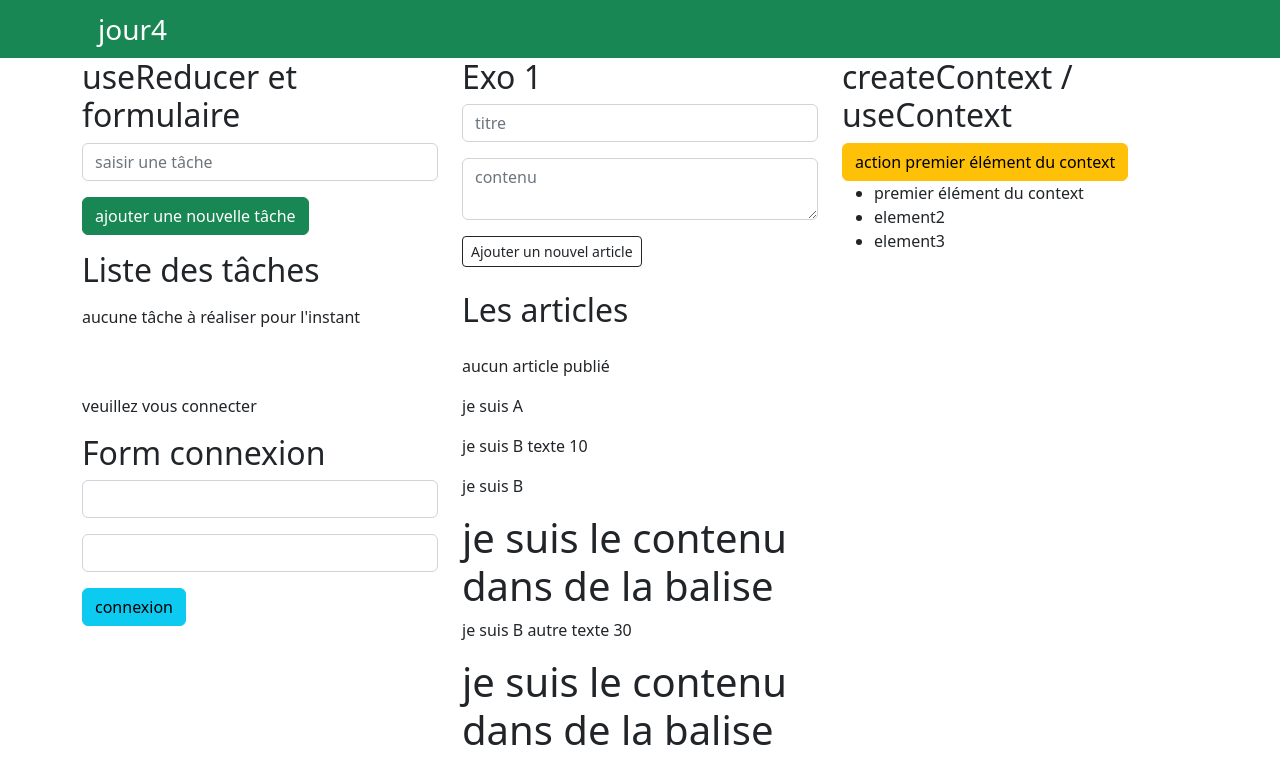
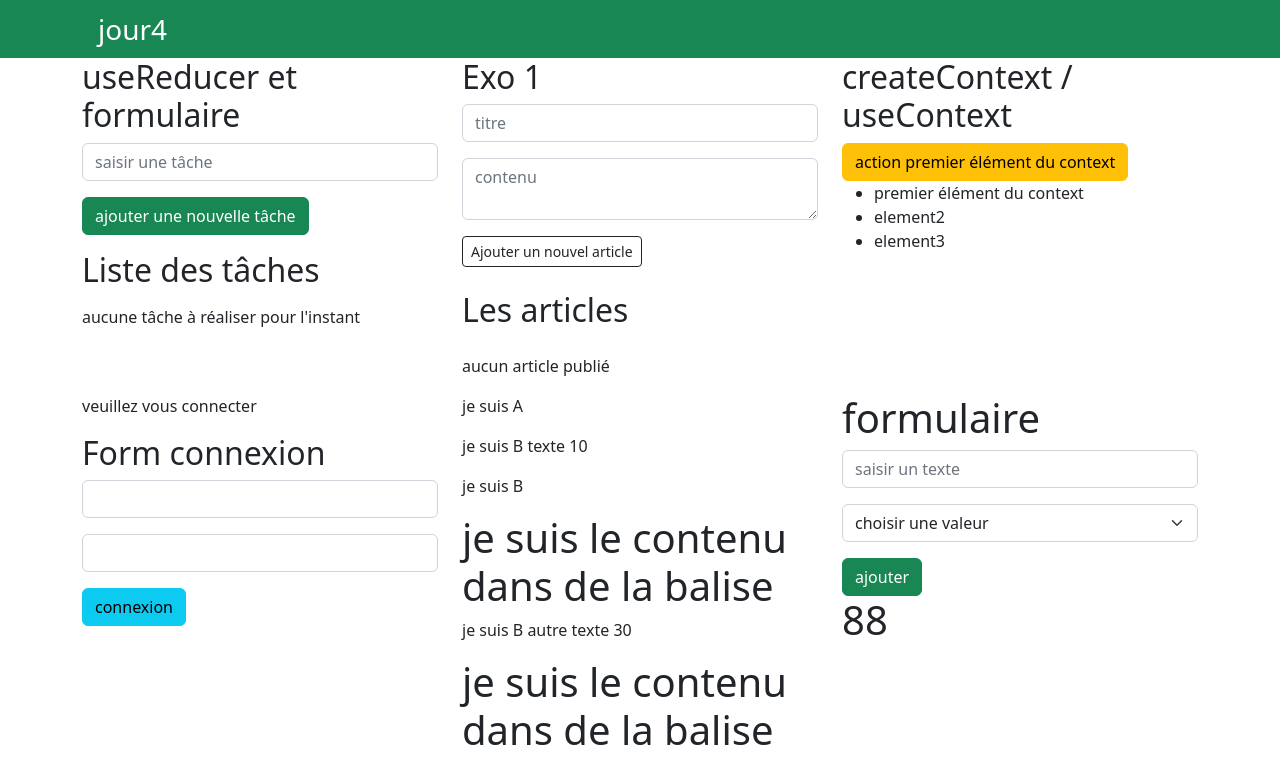
Before and after one commit to webdevproformation/react-greta-dec2022, a React (Vite) app in the folder 04-jour4/: page / in a window 1280 px wide. Shown: the top 784 px of the page. Built offline with nearby package versions, Linux system fonts and the light colour scheme; the HTML template or start-up script is replaced by a standard one.

Commit message:
correction

```diff
--- a/04-jour4/src/App.jsx
+++ b/04-jour4/src/App.jsx
@@ -9,6 +9,9 @@ import { ListeContextProvider } from "./contexts/listeContext";
 import { UserContextProvider } from "./contexts/userContext";
 import Connexion from "./composants/Connexion";
 import Profil from "./composants/Profil";
+import Formulaire from "./composants/Formulaire";
+import Compteur from "./composants/Compteur";
+import { CompteurContextProvider } from "./contexts/compteurContext";
 
 const App = () => {
 
@@ -39,6 +42,16 @@ const App = () => {
         <Col xs={4}>
           <A />
         </Col>
+        <Col xs={4}>
+          <CompteurContextProvider>
+            {/** // #e #8 */}
+            {/** 6 */}
+            {/** 2 */}
+            <Formulaire />
+            {/** 5 */}
+            <Compteur />
+          </CompteurContextProvider>
+        </Col>
       </Row>
     </Container>
   </> );
--- a/04-jour4/src/composants/Action.jsx
+++ b/04-jour4/src/composants/Action.jsx
@@ -1,5 +1,4 @@
 import { Button } from "react-bootstrap"
-
 import { ListeContext } from "../contexts/listeContext" // store
 import { useContext } from "react" // hook pour utiliser le store
 
--- /dev/null
+++ b/04-jour4/src/composants/Compteur.jsx
@@ -0,0 +1,12 @@
+
+//#9
+import {useContext} from "react"
+import { CompteurContext } from "../contexts/compteurContext"
+
+const Compteur = () => {
+    //#9
+    const {compteur} = useContext(CompteurContext)
+    return (<h1>{compteur}</h1>); // #4 #9
+}
+
+export default Compteur;
--- /dev/null
+++ b/04-jour4/src/composants/Formulaire.jsx
@@ -0,0 +1,41 @@
+import {Form , Button } from "react-bootstrap"
+import {useRef , useContext} from "react" // #3 #10
+import { CompteurContext } from "../contexts/compteurContext" // #10
+
+
+const Formulaire = () => {
+    const {dispatch} = useContext(CompteurContext); // #10
+    // #3
+    const inputRef = useRef()
+    const selectRef = useRef()
+    const handleSubmit = (e) => {
+        e.preventDefault()
+        const formulaire = {
+            input : inputRef.current.value,
+            select : selectRef.current.value
+        }
+        console.log(formulaire);
+        // dispatch ....
+        dispatch({type:"AJOUTER"})
+        e.target.reset()
+    }
+
+    return ( <>
+        {/** #1 */}
+        <h1>formulaire</h1>
+        <Form onSubmit={handleSubmit}>{/** #3 */}
+            <Form.Control type="text" className="mb-3" placeholder="saisir un texte" ref={inputRef}/>{/** #3 */}
+            <Form.Select className="mb-3" ref={selectRef}>{/** #3 */}
+                <option>choisir une valeur</option>
+                <option value="encours">encours</option>
+                <option value="finalisé">finalisé</option>
+                <option value="à planifier">à planifier</option>
+            </Form.Select>
+            <Button type="submit" variant="success">
+                ajouter
+            </Button>
+        </Form>
+    </> );
+}
+
+export default Formulaire;
--- /dev/null
+++ b/04-jour4/src/contexts/compteurContext.jsx
@@ -0,0 +1,28 @@
+
+// #a #d
+import {createContext , useReducer} from "react"
+
+// #b
+export const CompteurContext = createContext() ;
+
+// #c
+export const CompteurContextProvider = (props) => {
+    //#d
+    const [compteur, dispatch] = useReducer(reducer , 88)
+
+    // #e #8
+    return <CompteurContext.Provider value={{compteur: compteur , dispatch:dispatch}}>
+        {props.children}
+    </CompteurContext.Provider>
+}
+
+// # d
+function reducer(state , action){
+    switch(action.type){
+        // #11
+        case "AJOUTER" :
+            return state + 1 ;
+        default :
+            return state ;
+    }
+}
```
Also changed, not shown: 1 other file (tests, documents, lock files or other folders).
